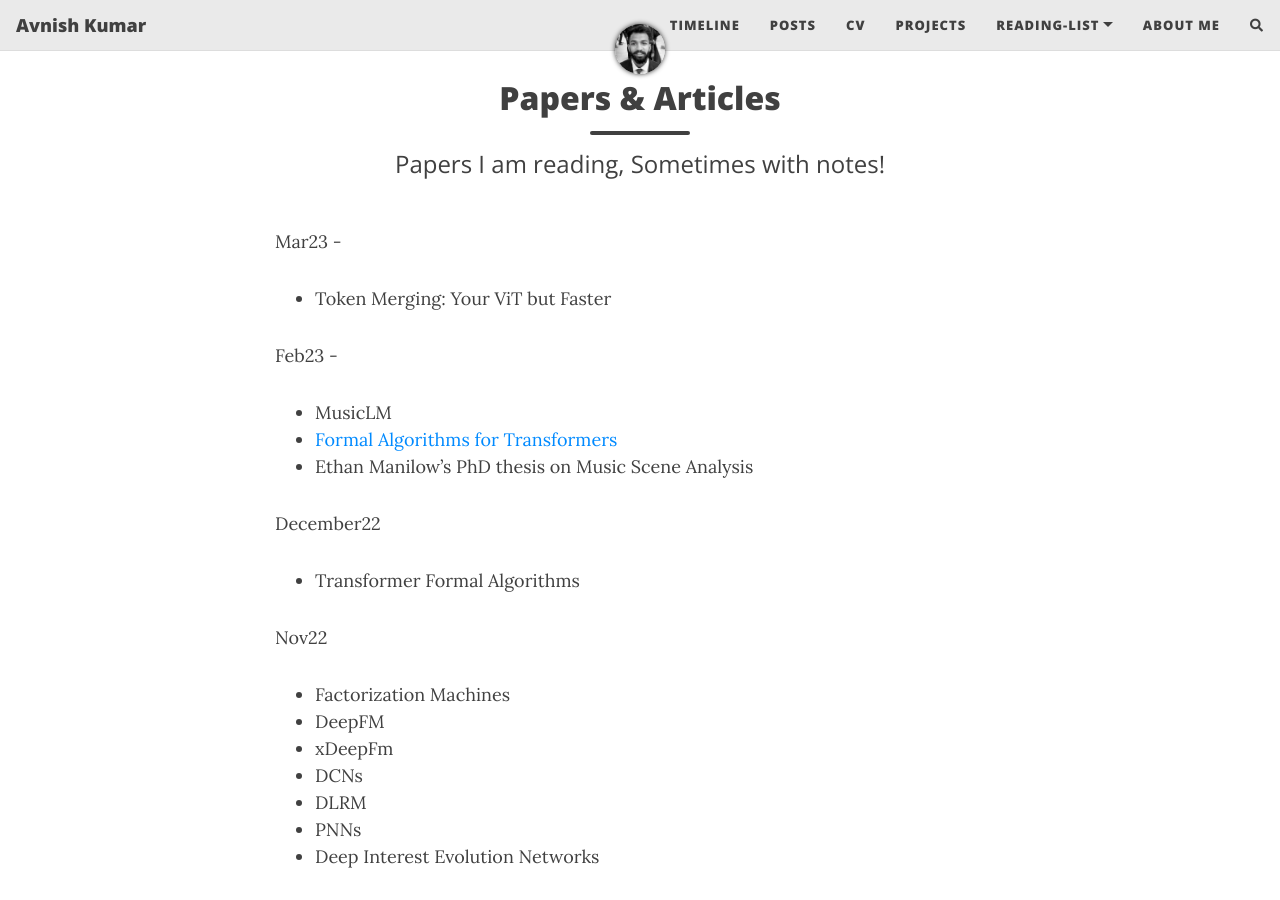
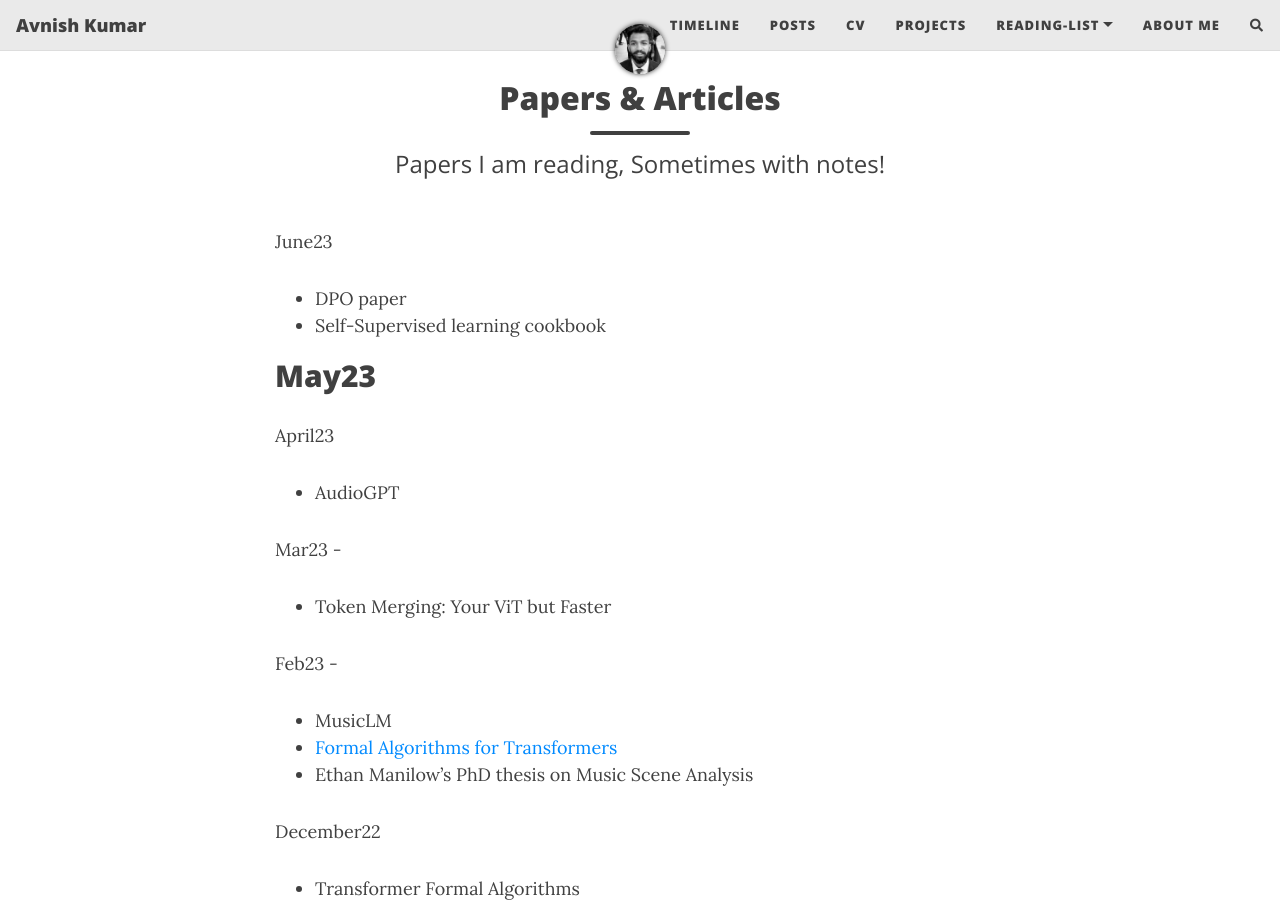
Before and after one commit to kavnish/kavnish.github.io, a Jekyll site: the page built from pages/papers-and-articles.md, in a window 1280 px wide and 900 px high. Built offline with Jekyll 4.4.1, drawn with Linux system fonts in a browser that asks for light colours; nearby versions of some CDN libraries; comment, search, counter and statistics services are not loaded.

Commit message:
minor-fixes

```diff
--- a/pages/papers-and-articles.md
+++ b/pages/papers-and-articles.md
@@ -8,6 +8,16 @@ show-avatar: true
 nav-short: true
 full-width: false
 ---
+
+June23
+- DPO paper
+- Self-Supervised learning cookbook
+
+May23
+-
+
+April23
+- AudioGPT
 
 Mar23 -
 - Token Merging: Your ViT but Faster
```
Also changed, not shown: pages/book-reviews.md (+1 -4 lines).
